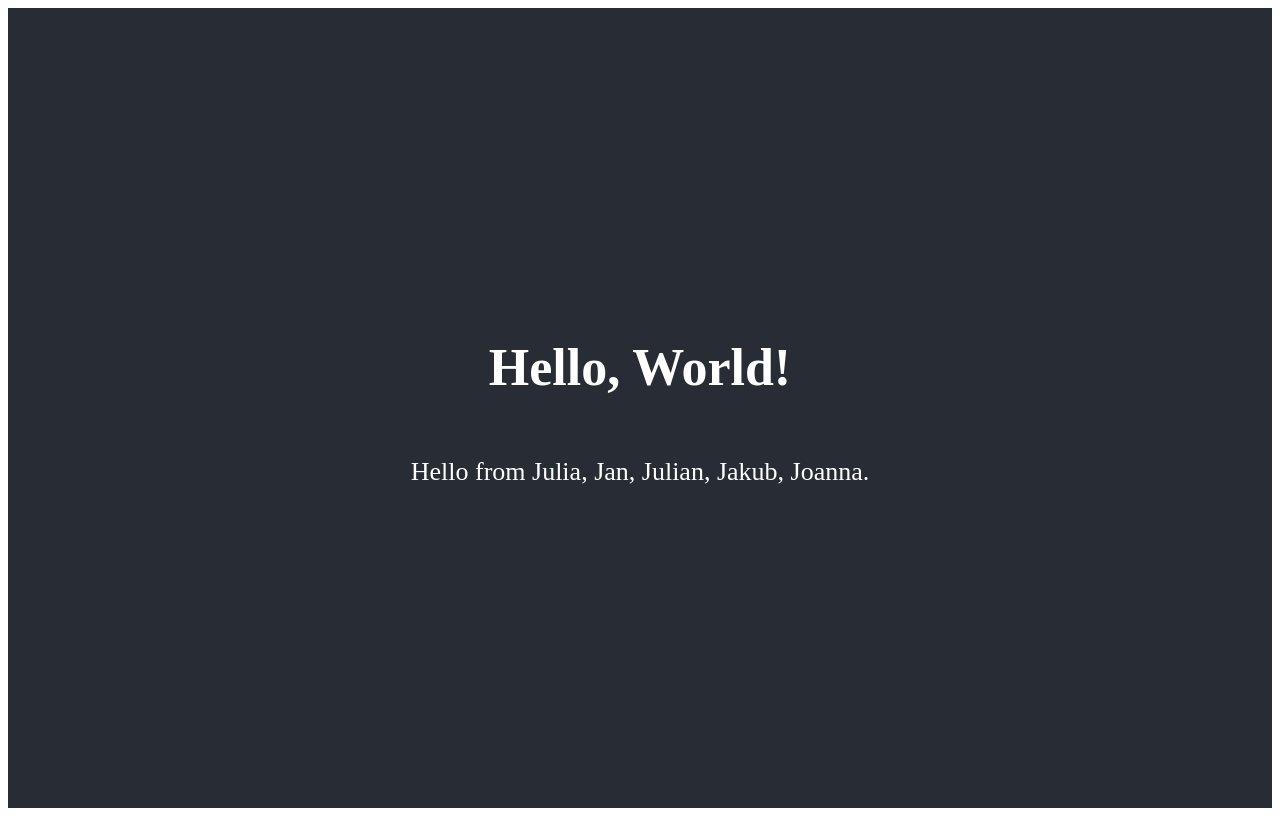
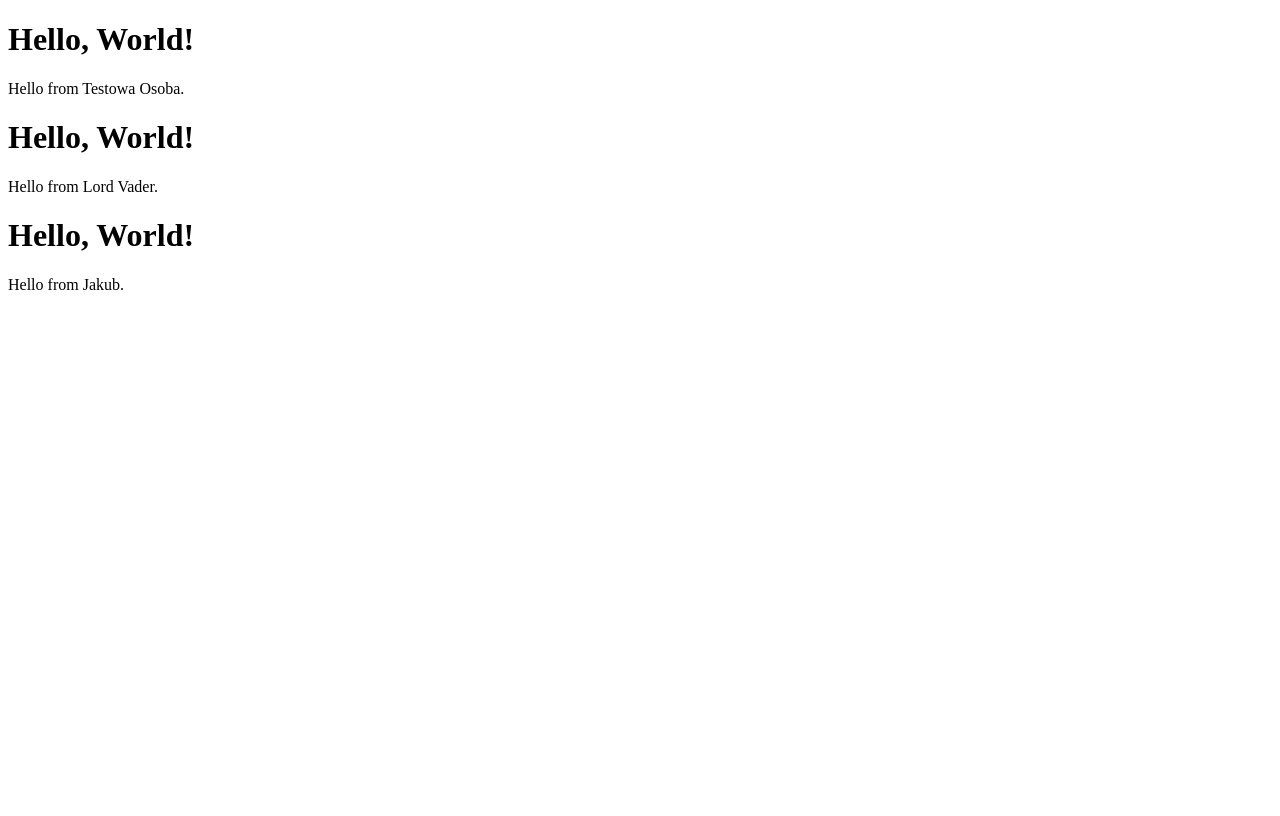
Before and after one commit to jakubhfake/megak-react-app, a React (Create React App) app: page / in a window 1280 px wide. Built offline with nearby package versions, Linux system fonts and the light colour scheme.

Commit message:
Using props in REACT

```diff
--- a/src/App.js
+++ b/src/App.js
@@ -3,13 +3,11 @@ import './App.css';
 
     const guests = ['Julia', 'Jan', 'Julian', 'Jakub', 'Joanna'];
 
-export const App = () => {
+export const App = (props) => {
     return (
         <>
-            <header className="App-header">
-                <h1>Hello, World!</h1>
-                <p>Hello from {guests.join(', ')}.</p>
-            </header>
+            <h1>Hello, World!</h1>
+            <p>Hello from {props.name}.</p>
         </>
     );
 }
--- a/src/index.js
+++ b/src/index.js
@@ -3,6 +3,10 @@ import {App} from "./App";
 import {render} from 'react-dom';
 
 render(
-    <App/>,
+    <>
+        <App name="Testowa Osoba"/>
+        <App name="Lord Vader"/>
+        <App name="Jakub"/>
+    </>,
     document.getElementById('root'),
 );
```
